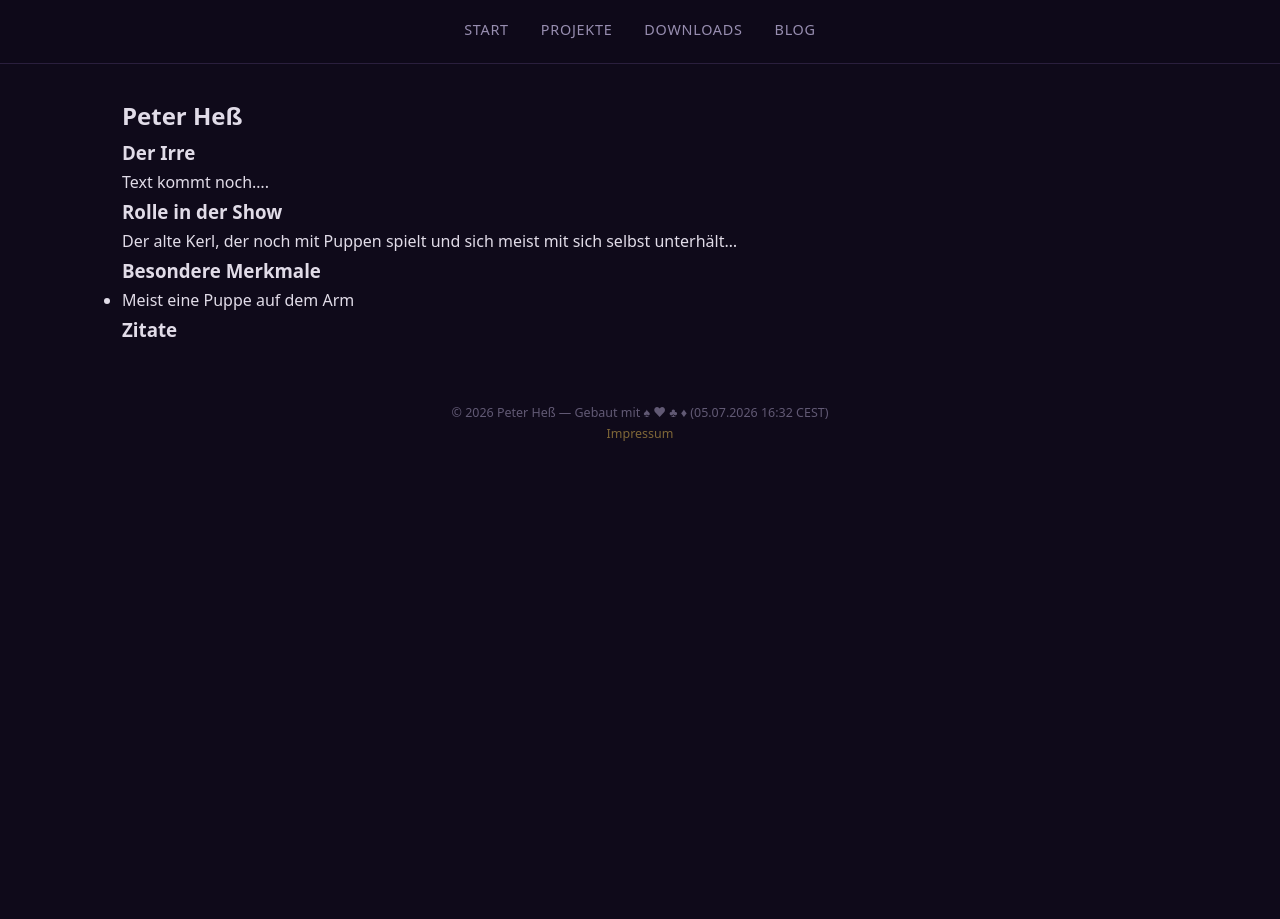
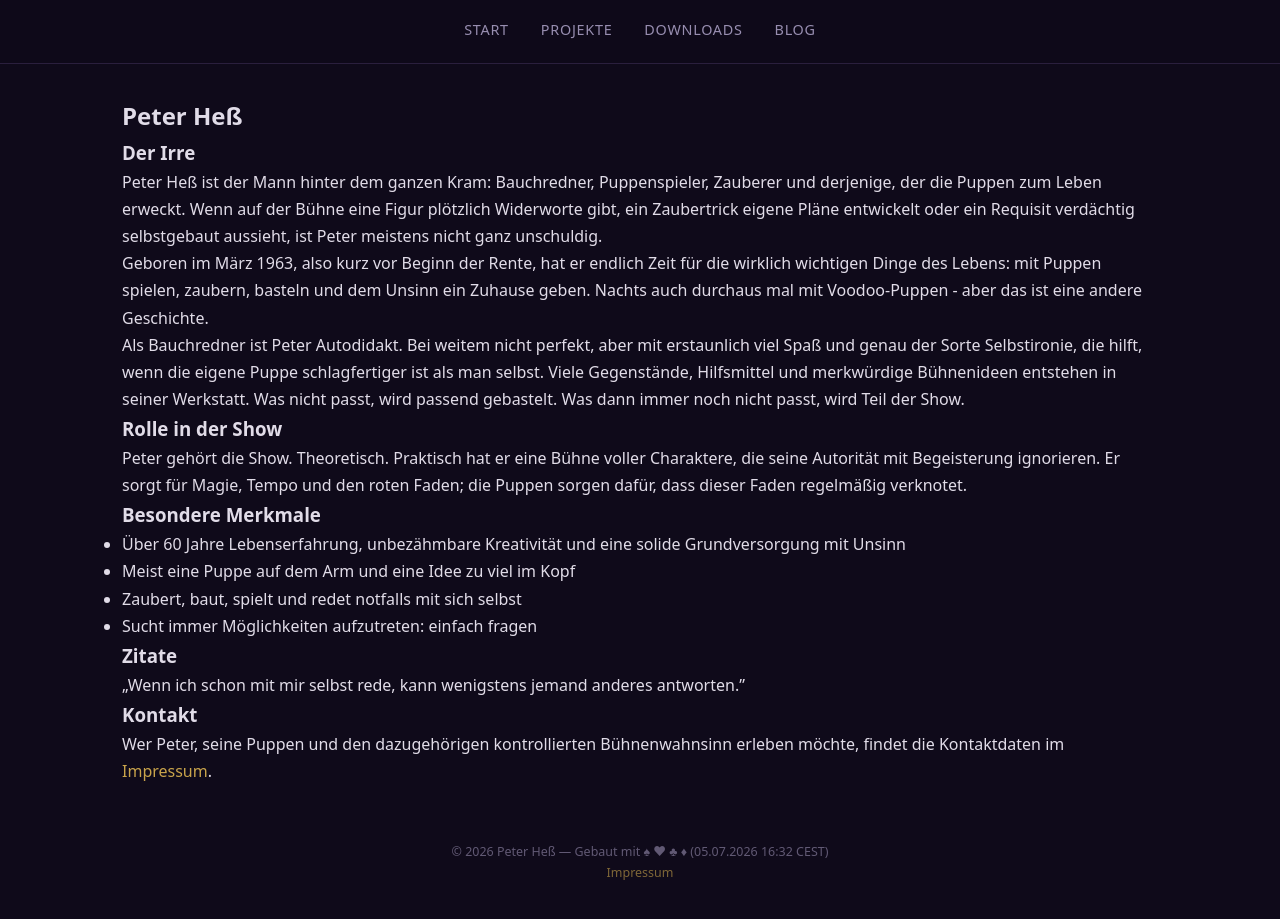
Before and after one commit to hesspet/Zauberhaft, a Jekyll site: the page built from _puppen/peter.md, in a window 1280 px wide and 932 px high. Shown: the top 919 px of the window. Built offline with Jekyll 4.4.1, drawn with Linux system fonts in a browser that asks for light colours.

Commit message:
neuer Text für peter.md

```diff
--- a/_puppen/peter.md
+++ b/_puppen/peter.md
@@ -1,6 +1,6 @@
 ---
 name: Peter
-kurztext: Der, der für den ganzen Kram hier zuständig ist
+kurztext: Bauchredner, Puppenspieler, Zauberer - und offiziell schuld an allem.
 passbild: /assets/puppen/passbilder/peter.jpg
 reihenfolge: 90
 ---
@@ -9,15 +9,27 @@ reihenfolge: 90
 
 ### Der Irre
 
+Peter Heß ist der Mann hinter dem ganzen Kram: Bauchredner, Puppenspieler, Zauberer und derjenige, der die Puppen zum Leben erweckt. Wenn auf der Bühne eine Figur plötzlich Widerworte gibt, ein Zaubertrick eigene Pläne entwickelt oder ein Requisit verdächtig selbstgebaut aussieht, ist Peter meistens nicht ganz unschuldig.
 
-Text kommt noch....
+Geboren im März 1963, also kurz vor Beginn der Rente, hat er endlich Zeit für die wirklich wichtigen Dinge des Lebens: mit Puppen spielen, zaubern, basteln und dem Unsinn ein Zuhause geben. Nachts auch durchaus mal mit Voodoo-Puppen - aber das ist eine andere Geschichte.
+
+Als Bauchredner ist Peter Autodidakt. Bei weitem nicht perfekt, aber mit erstaunlich viel Spaß und genau der Sorte Selbstironie, die hilft, wenn die eigene Puppe schlagfertiger ist als man selbst. Viele Gegenstände, Hilfsmittel und merkwürdige Bühnenideen entstehen in seiner Werkstatt. Was nicht passt, wird passend gebastelt. Was dann immer noch nicht passt, wird Teil der Show.
 
 ### Rolle in der Show
 
-Der alte Kerl, der noch mit Puppen spielt und sich meist mit sich selbst unterhält...
+Peter gehört die Show. Theoretisch. Praktisch hat er eine Bühne voller Charaktere, die seine Autorität mit Begeisterung ignorieren. Er sorgt für Magie, Tempo und den roten Faden; die Puppen sorgen dafür, dass dieser Faden regelmäßig verknotet.
 
 ### Besondere Merkmale
 
-- Meist eine Puppe auf dem Arm
+- Über 60 Jahre Lebenserfahrung, unbezähmbare Kreativität und eine solide Grundversorgung mit Unsinn
+- Meist eine Puppe auf dem Arm und eine Idee zu viel im Kopf
+- Zaubert, baut, spielt und redet notfalls mit sich selbst
+- Sucht immer Möglichkeiten aufzutreten: einfach fragen
 
 ### Zitate
+
+> „Wenn ich schon mit mir selbst rede, kann wenigstens jemand anderes antworten."
+
+### Kontakt
+
+Wer Peter, seine Puppen und den dazugehörigen kontrollierten Bühnenwahnsinn erleben möchte, findet die Kontaktdaten im [Impressum]({{ '/impressum/' | relative_url }}).
```
